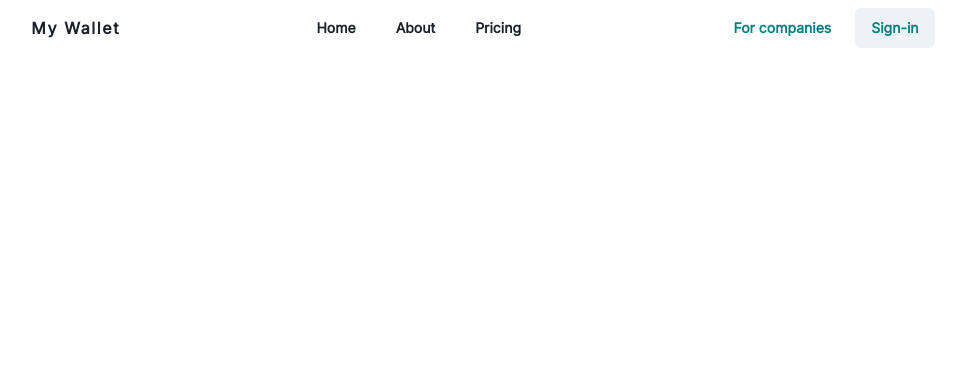
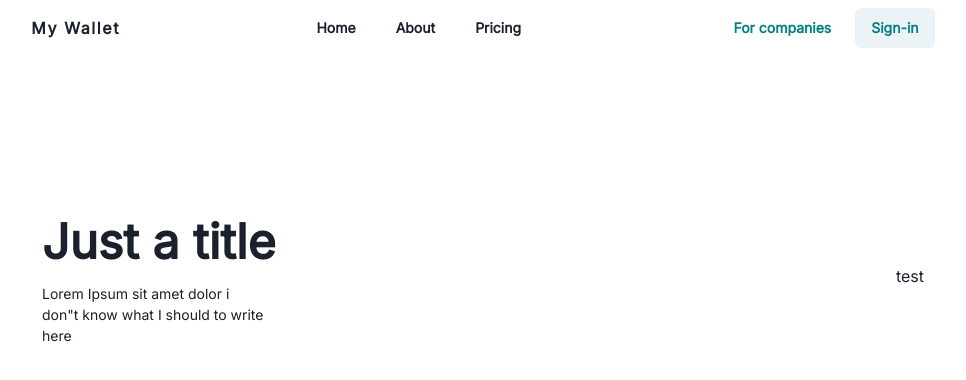
Before and after one commit to luisdourado33/my-wallet, a React (Create React App) app: page / in a window 1280 px wide. Shown: the top 380 px of the page, without its empty margins (157-1123 px from the left). Built offline with nearby package versions, Linux system fonts and the light colour scheme.

Commit message:
feat: add color mode to theme

```diff
--- /dev/null
+++ b/src/components/molecules/HeroSection/HeroSection.tsx
@@ -0,0 +1,38 @@
+import { Box, HStack } from '@chakra-ui/react';
+import React from 'react';
+
+import { Container, Description, Title } from './styles.modules';
+
+interface HeroProps {
+  title: string;
+  description: string;
+};
+
+const HeroSection: React.FC<HeroProps> = ({ title, description }) => {
+  return (
+    <Container>
+      <HStack
+        justifyContent='space-between'
+      >
+        <Box>
+          <Title
+            fontSize='5xl'
+            fontWeight='bold'
+          >
+            {title}
+          </Title>
+          <Description
+            fontSize='sm'
+          >
+            {description}
+          </Description>
+        </Box>
+        <Box>
+          <p>test</p>
+        </Box>
+      </HStack>
+    </Container>
+  );
+};
+
+export default HeroSection;
--- /dev/null
+++ b/src/components/molecules/HeroSection/index.ts
@@ -0,0 +1 @@
+export { default } from './HeroSection';
--- /dev/null
+++ b/src/components/molecules/HeroSection/styles.modules.ts
@@ -0,0 +1,20 @@
+import styled from "styled-components";
+
+import { Container as ChakraContainer, Text } from '@chakra-ui/react';
+
+export const Container = styled.div`
+  // background: ${({theme}) => theme.colors.solid};
+  // color: #fff;
+  padding-inline: 199px;
+  align-items: center;
+  justify-content: center;
+  padding-block: 150px;
+`;
+
+export const Title = styled(Text)`
+  margin-bottom: 5px;
+`;
+
+export const Description = styled(Text)`
+  width: 50%;
+`;
--- a/src/config/theme/theme.tsx
+++ b/src/config/theme/theme.tsx
@@ -3,9 +3,11 @@ import React from 'react';
 import '@fontsource/inter';
 
 import { ThemeProvider as StyledComponentsThemeProvider } from 'styled-components';
-import { ChakraProvider, extendTheme } from '@chakra-ui/react';
+import { ChakraProvider, extendTheme, ThemeConfig } from '@chakra-ui/react';
 
-const theme = {
+export const theme: ThemeConfig | any = {
+  initialColorMode: 'system',
+  useSystemColorMode: true,
   colors: {
     solid: '#06283D',
     normal: '#1363DF',
--- a/src/index.tsx
+++ b/src/index.tsx
@@ -1,3 +1,5 @@
+import { ColorModeScript } from '@chakra-ui/react';
+import { theme } from 'config/theme';
 import React from 'react';
 import ReactDOM from 'react-dom/client';
 import App from './App';
@@ -9,6 +11,7 @@ const root = ReactDOM.createRoot(
 );
 root.render(
   <React.StrictMode>
+    <ColorModeScript initialColorMode={theme.initialColorMode} />
     <App />
   </React.StrictMode>
 );
--- a/src/pages/Home/Home.tsx
+++ b/src/pages/Home/Home.tsx
@@ -3,6 +3,7 @@ import React from 'react';
 import { Container } from './home.styles';
 
 import Navbar from 'components/organisms/Navbar';
+import HeroSection from 'components/molecules/HeroSection';
 
 const Home: React.FC<any> = ({
   children
@@ -11,6 +12,10 @@ const Home: React.FC<any> = ({
   return (
     <Container>
       <Navbar />
+      <HeroSection
+        title='Just a title'
+        description='Lorem Ipsum sit amet dolor i don"t know what I should to write here'
+      />
     </Container>
   );
 };
```
